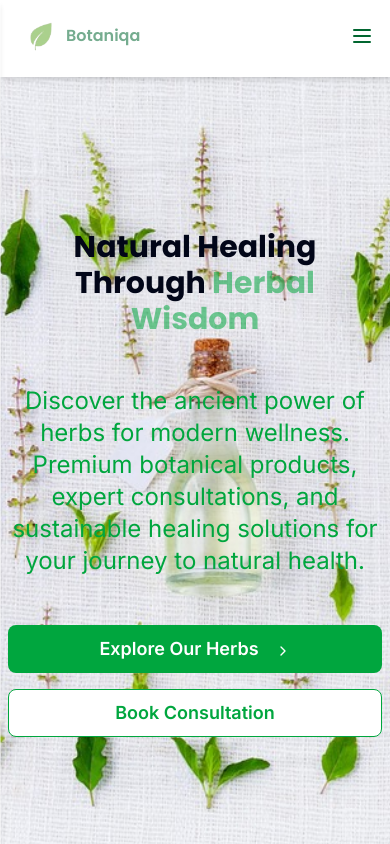
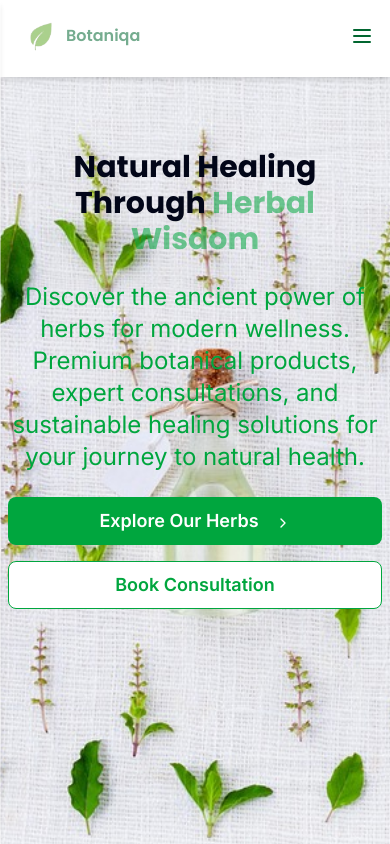
Before and after one commit to naphydeby/Botaniqa, a Next.js app: page / in a window 390 px wide. Shown: the top 844 px of the page. Built offline with nearby package versions, Linux system fonts and the light colour scheme.

Commit message:
hero section adjusted

```diff
--- a/components/Hero.tsx
+++ b/components/Hero.tsx
@@ -6,9 +6,9 @@ import { Button } from './ui/button';
 const Hero = () => {
 
   return (
-    <section className='bg-cover bg-center bg-no-repeat  py-20 ' style={{ backgroundImage: 'url(/image/basil.jpg)' }} id='home'>
+    <section className='bg-cover bg-center bg-no-repeat h-screen  md:py-20 ' style={{ backgroundImage: 'url(/image/basil.jpg)' }} id='home'>
     <div className='container mx-auto px-2 py-18 text-center'>
-        <div className='flex flex-col space-y-12   '>
+        <div className='flex flex-col space-y-6 md:space-y-12   '>
                 <h1 className='text-3xl md:text-8xl lg:text-7xl  font-bold '>Natural Healing Through
                  <span className='text-green-600 font-bold animate-pulse'> Herbal  Wisdom</span>
                 </h1>
```
